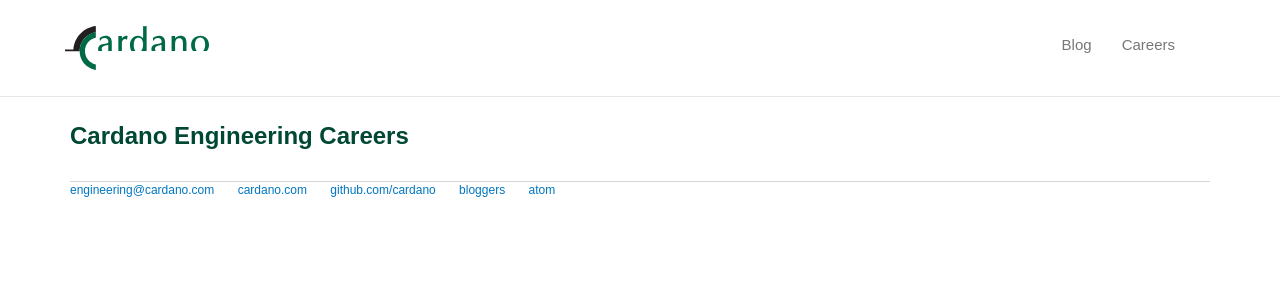
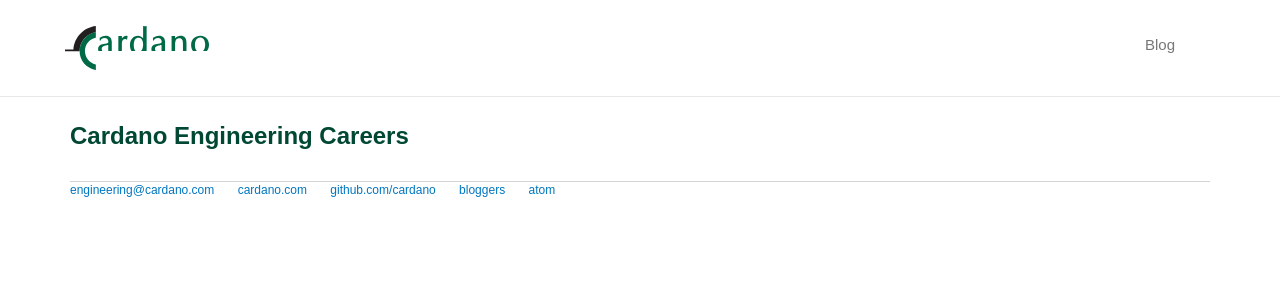
Before and after one commit to ronlawrence/cardano.github.io, a Jekyll site: the page built from careers/index.html, in a window 1280 px wide. Shown: the top 300 px of the page. Built offline with Jekyll 4.4.1, drawn with Linux system fonts in a browser that asks for light colours; nearby versions of some CDN libraries; some web fonts are replaced.

Commit message:
Removing careers

```diff
--- a/_layouts/default.html
+++ b/_layouts/default.html
@@ -7,9 +7,10 @@
   <meta content="width=device-width,initial-scale=1" name="viewport"/>
   <title>{%if page.title %}{{ page.title }}{% else %}{{ site.title }}{% endif %}</title>
   <!--Important for SEO -->
-  <meta itemprop="description" name="description" content="{% if page.description %}{{ page.description | truncate: 160 }}{% else %}{{ site.description | truncate: 160  }}{% endif %}" />
+  <meta itemprop="description" name="description"
+        content="{% if page.description %}{{ page.description | truncate: 160 }}{% else %}{{ site.description | truncate: 160  }}{% endif %}"/>
   <link rel="stylesheet" type="text/css" href="https://cloud.typography.com/6907712/671986/css/fonts.css"/>
-  <link rel='shortcut icon' href='/assets/images/favicon.ico' type='image/x-icon' />
+  <link rel='shortcut icon' href='/assets/images/favicon.ico' type='image/x-icon'/>
   <link href="//maxcdn.bootstrapcdn.com/bootstrap/3.3.6/css/bootstrap.min.css" rel="stylesheet"/>
   <link rel="stylesheet" href="/assets/css/animate.css"/>
   <link rel="stylesheet" type="text/css" href="/assets/css/main.css"/>
@@ -18,12 +19,12 @@
   <link rel="canonical" href="{{ page.url | prepend: site.url }}">
   <!--Open graph for how cntent apears on linkd in and facebook etc-->
   <!-- https://developers.facebook.com/docs/sharing/webmasters#markup-->
-  <meta property="og:url"                content="{{ site.url }}" />
-  <meta property="og:type"               content="website" />
-  <meta property="og:title"              content="{{ site.name }}" />
-  <meta property="og:description"        content="{{ site.description }}" />
-  <meta property="og:image:type"         content="image/jpeg" />
-  <meta property="og:image"              content="{{ site.url }}/assets/images/open-graph-image.png" />
+  <meta property="og:url" content="{{ site.url }}"/>
+  <meta property="og:type" content="website"/>
+  <meta property="og:title" content="{{ site.name }}"/>
+  <meta property="og:description" content="{{ site.description }}"/>
+  <meta property="og:image:type" content="image/jpeg"/>
+  <meta property="og:image" content="{{ site.url }}/assets/images/open-graph-image.png"/>
 </head>
 
 <body>
@@ -47,8 +48,8 @@
       <div class="collapse navbar-collapse" id="site-navbar-collapse">
         <ul class="nav navbar-nav navbar-right">
           <li><a href="/blog">Blog</a></li>
-            <li><a href="/careers">Careers</a></li>
         </ul>
+      </div>
     </div>
   </nav>
 </header>
```
Lines whose indentation alone changed are shown as unchanged.
